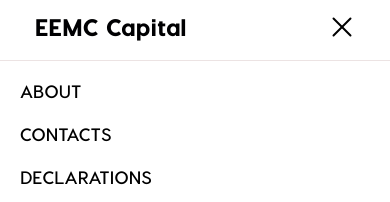
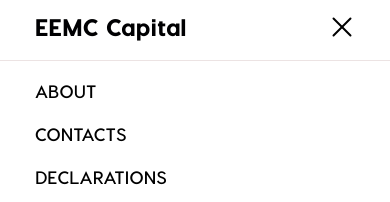
Before and after one commit to verkhoturov/eemc-capital-website, a website built with Parcel: page src/index.html in a window 390 px wide. Shown: the top 202 px of the page. Built offline with nearby package versions, Linux system fonts and the light colour scheme.

Commit message:
burger menu

```diff
--- a/src/index.html
+++ b/src/index.html
@@ -16,6 +16,7 @@
       <nav class="header__nav nav nav--active" id="nav">
         <button class="nav__toggle" type="button" id="burger">
         </button>
+        <div class="nav__list-wrapper">
         <ul class="nav__list site-list">
           <li class="site-list__item">
             <a class="site-list__link" href="#">About</a>
@@ -27,6 +28,7 @@
             <a class="site-list__link" href="#">Declarations</a>
           </li>
         </ul>
+      </div>
       </nav>
     </div>
   </header>
--- a/src/sass/nav.scss
+++ b/src/sass/nav.scss
@@ -17,21 +17,23 @@
       bottom: 12px;
     }
 
-    &--active .nav__list {
+    &--active .nav__list-wrapper {
       background-color: #ffffff;
       top: 0;
     }
   }
 }
 
-.nav__list {
+.nav__list-wrapper {
   @media (max-width: 1023px) {
+    width: 100%;
+    min-height: 100vh;
     position: fixed;
     top: -100vh;
     left: 0;
     right: 0;
     z-index: 2;
-    transition: 0.3s linear;
+    transition: 0.3s steps(4, jump-none);
   }
 }
 
--- a/src/sass/site-list.scss
+++ b/src/sass/site-list.scss
@@ -4,12 +4,12 @@
   align-items: flex-end;
 
   @media (max-width:1023px) {
+    width: 360px;
     display: flex;
     flex-direction: column;
     align-items: center;
-    width: 100%;
-    min-height: 100vh;
     padding: 70px 20px 20px;
+    margin: 0 auto;
     box-sizing: border-box;
   }
 }
@@ -24,8 +24,8 @@
       position: absolute;
       height: 1px;
       top: -10px;
-      left: -20px;
-      right: -20px;
+      left: -100vw;
+      right: -100vw;
       background-color: #ece3e3;
     }
   }
```
